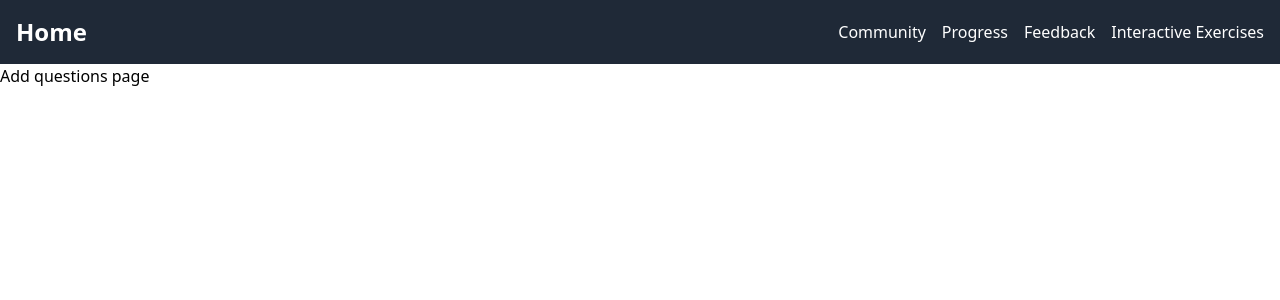
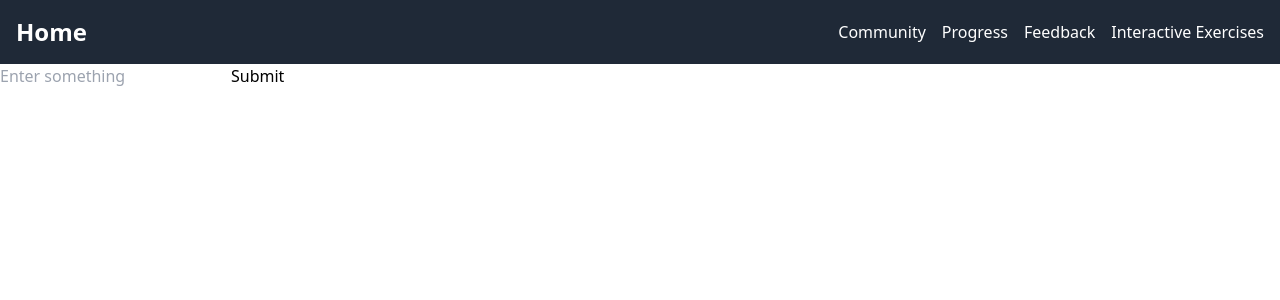
Before and after one commit to WyldTaegr/confident-voices, a Next.js app: page /Application/AddQuestionsPage in a window 1280 px wide. Shown: the top 300 px of the page. Built offline with nearby package versions, Linux system fonts and the light colour scheme; no server answers; what aws-amplify would draw is missing.

Commit message:
Create a Page to create text

```diff
--- a/src/app/Application/AddQuestionsPage/page.js
+++ b/src/app/Application/AddQuestionsPage/page.js
@@ -1,5 +1,5 @@
 'use client'
-import React from 'react';
+import React, { useState } from 'react';
 import Link from 'next/link';
 import { Amplify } from 'aws-amplify';
 import { API, graphqlOperation } from 'aws-amplify';
@@ -8,18 +8,31 @@ import { Button } from '@aws-amplify/ui-react';
 import awsExports from '@/aws-exports';
 Amplify.configure(awsExports);
 
+const AddQuestionsPage = () => {
 
-async function questionCreation(){
-  const newQuestion = await API.graphql(
-    graphqlOperation(mutations.createQuestion, { input: {} })
-  );
-}
+  async function questionCreation(){
+    const newQuestion = await API.graphql(
+      graphqlOperation(mutations.createQuestion, { input: "hello" })
+    );
+  }
 
-const AddQuestionsPage = () => {
+  const [inputValue, setInputValue] = useState('');
+
+  const handleInputChange = (event) => {
+    setInputValue(event.target.value);
+  };
+
   return (
     <div>
-      <h1> Add questions page</h1>
-      <input></input>
+      <form onSubmit={questionCreation}>
+        <input
+          type="text"
+          value={inputValue}
+          onChange={handleInputChange}
+          placeholder="Enter something"
+        />
+        <button type="submit">Submit</button>
+      </form>
     </div>
   );
 };
```
